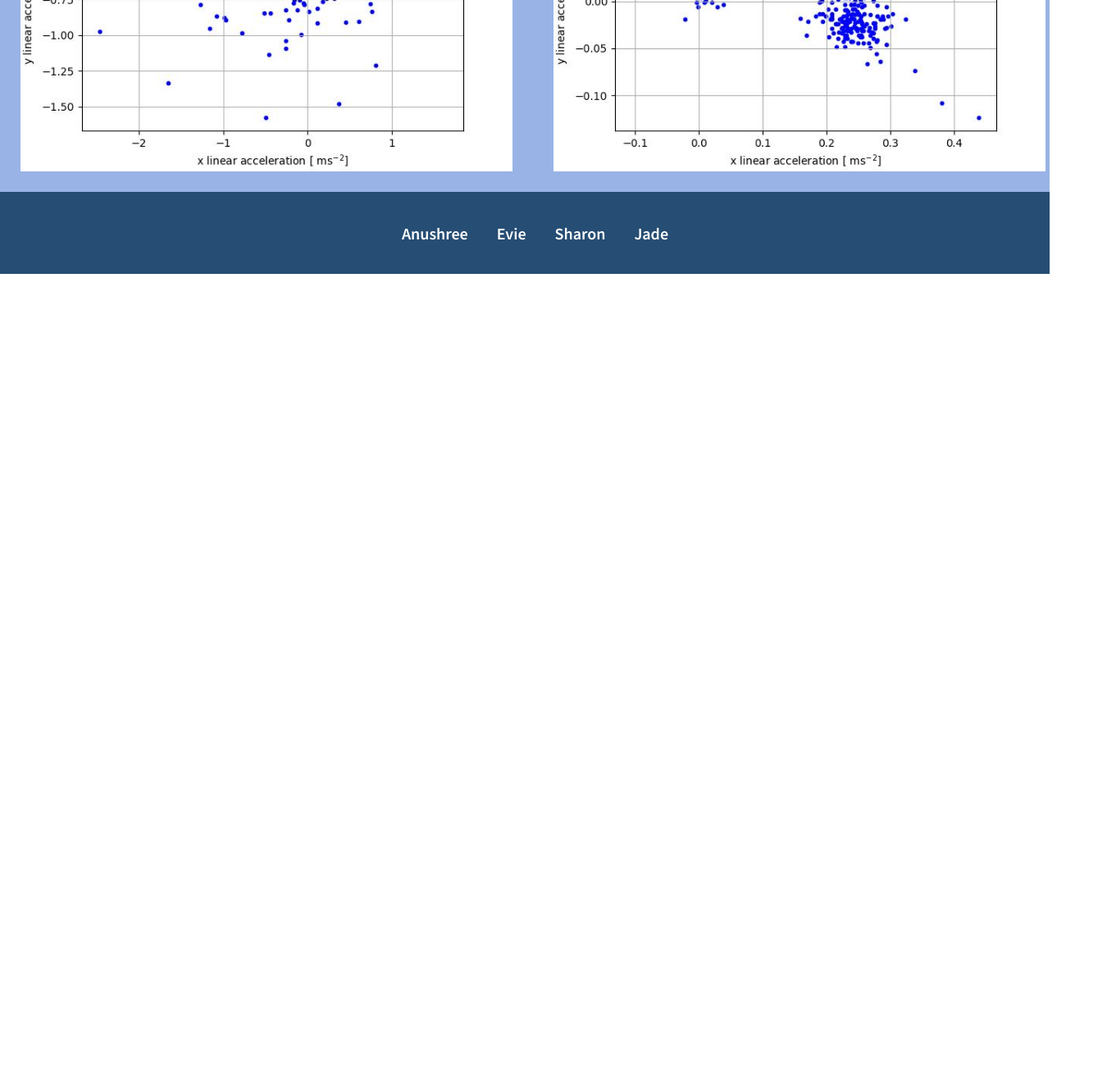
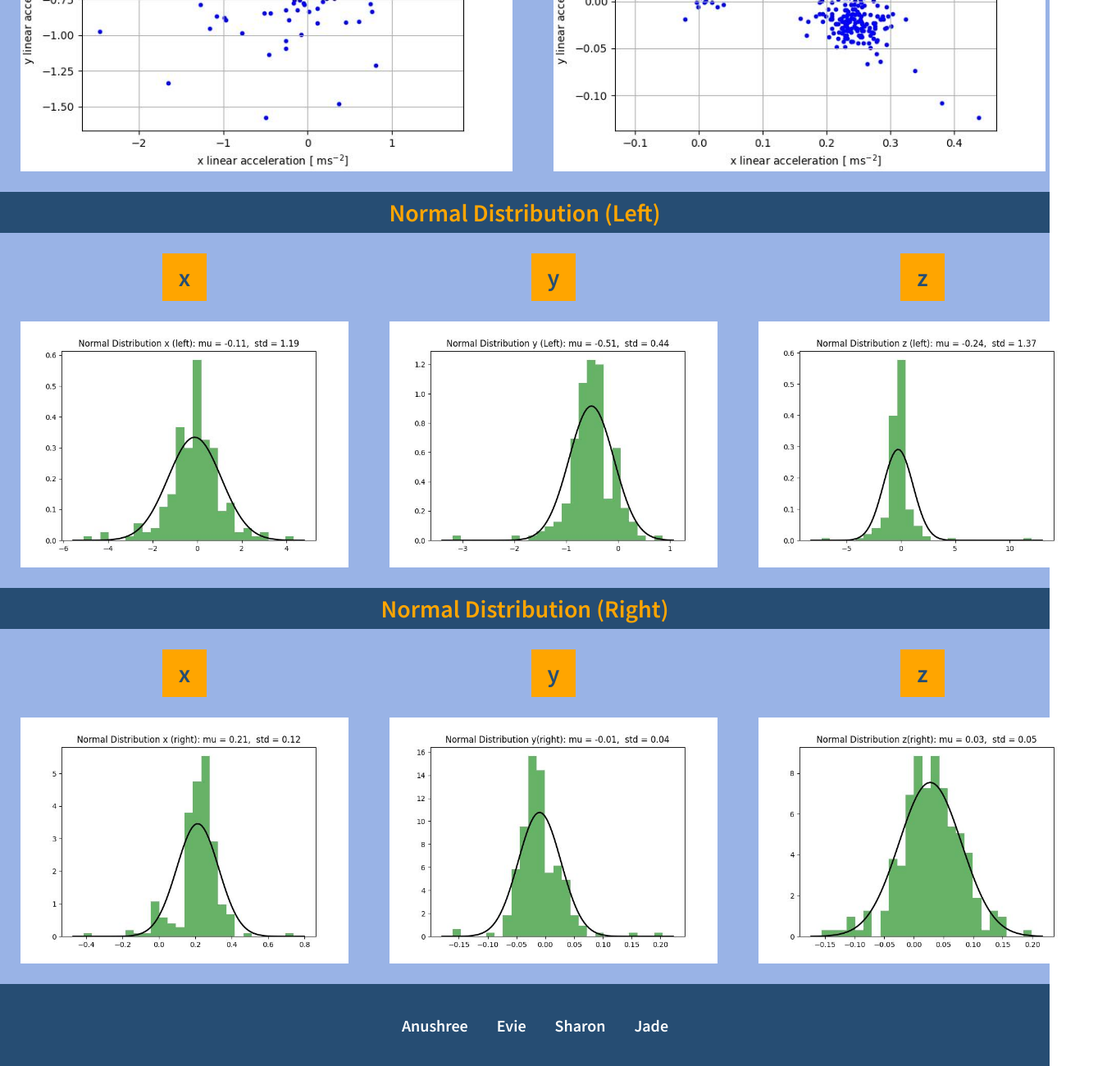
Before and after one commit to kjadec/3P04-Project, a plain HTML site: page Clinician.html in a window 1280 px wide. Shown: the part 5088-6388 px from the top of the page at 82% size, 1350 px wide, since content can reach past the window. Before the commit the page ends 5422 px from the top, so only its background shows below. Drawn offline with Linux system fonts and the light colour scheme.

Commit message:
standard dev

```diff
--- a/Clinician.html
+++ b/Clinician.html
@@ -46,7 +46,7 @@
         <div class="main__inside">
           <div class="titleplots">Combined Data</div>
           <div class="main__card">
-            <img src="assets/x.jpg" alt="yAcceleration" />
+            <img src="assets/x.jpg" />
           </div>
         </div>
       </div>
@@ -54,13 +54,13 @@
         <div class="main__inside">
           <div class="titleplots">Left</div>
           <div class="main__card">
-            <img src="assets/xaccL.jpg" alt="yAcceleration" />
+            <img src="assets/xaccL.jpg" />
           </div>
         </div>
         <div class="main__inside">
           <div class="titleplots">Right</div>
           <div class="main__card">
-            <img src="assets/xaccR.jpg" alt="yAcceleration" />
+            <img src="assets/xaccR.jpg" />
           </div>
         </div>
       </div>
@@ -70,7 +70,7 @@
         <div class="main__inside">
           <div class="titleplots">Combined Data</div>
           <div class="main__card">
-            <img src="assets/y.jpg" alt="yAcceleration" />
+            <img src="assets/y.jpg" />
           </div>
         </div>
       </div>
@@ -78,13 +78,13 @@
         <div class="main__inside">
           <div class="titleplots">Left</div>
           <div class="main__card">
-            <img src="assets/yaccL.jpg" alt="yAcceleration" />
+            <img src="assets/yaccL.jpg" />
           </div>
         </div>
         <div class="main__inside">
           <div class="titleplots">Right</div>
           <div class="main__card">
-            <img src="assets/yaccR.jpg" alt="yAcceleration" />
+            <img src="assets/yaccR.jpg" />
           </div>
         </div>
       </div>
@@ -93,7 +93,7 @@
         <div class="main__inside">
           <div class="titleplots">Combined Data</div>
           <div class="main__card">
-            <img src="assets/z.jpg" alt="yAcceleration" />
+            <img src="assets/z.jpg" />
           </div>
         </div>
       </div>
@@ -102,13 +102,13 @@
         <div class="main__inside">
           <div class="titleplots">Left</div>
           <div class="main__card">
-            <img src="assets/zaccL.jpg" alt="yAcceleration" />
+            <img src="assets/zaccL.jpg" />
           </div>
         </div>
         <div class="main__inside">
           <div class="titleplots">Right</div>
           <div class="main__card">
-            <img src="assets/zaccR.jpg" alt="yAcceleration" />
+            <img src="assets/zaccR.jpg" />
           </div>
         </div>
       </div>
@@ -119,7 +119,7 @@
         <div class="main__inside">
           <div class="titleplots">Combined Data</div>
           <div class="main__card">
-            <img src="assets/xy.jpg" alt="yAcceleration" />
+            <img src="assets/xy.jpg" />
           </div>
         </div>
       </div>
@@ -128,13 +128,63 @@
         <div class="main__inside">
           <div class="titleplots">Left</div>
           <div class="main__card">
-            <img src="assets/xyL.jpg" alt="yAcceleration" />
+            <img src="assets/xyL.jpg" />
           </div>
         </div>
         <div class="main__inside">
           <div class="titleplots">Right</div>
           <div class="main__card">
-            <img src="assets/xyR.jpg" alt="yAcceleration" />
+            <img src="assets/xyR.jpg" />
+          </div>
+        </div>
+      </div>
+
+      <div class="divider">
+        <div class="title">Normal Distribution (Left)</div>
+      </div>
+
+      <div class="main__column">
+        <div class="main__inside">
+          <div class="titleplots">x</div>
+          <div class="main__cardsmall">
+            <img src="assets/xstanL.jpg" />
+          </div>
+        </div>
+        <div class="main__inside">
+          <div class="titleplots">y</div>
+          <div class="main__cardsmall">
+            <img src="assets/ystanL.jpg" />
+          </div>
+        </div>
+        <div class="main__inside">
+          <div class="titleplots">z</div>
+          <div class="main__cardsmall">
+            <img src="assets/zstanL.jpg" />
+          </div>
+        </div>
+      </div>
+
+      <div class="divider">
+        <div class="title">Normal Distribution (Right)</div>
+      </div>
+
+      <div class="main__column">
+        <div class="main__inside">
+          <div class="titleplots">x</div>
+          <div class="main__cardsmall">
+            <img src="assets/xstanR.jpg" />
+          </div>
+        </div>
+        <div class="main__inside">
+          <div class="titleplots">y</div>
+          <div class="main__cardsmall">
+            <img src="assets/ystanR.jpg" />
+          </div>
+        </div>
+        <div class="main__inside">
+          <div class="titleplots">z</div>
+          <div class="main__cardsmall">
+            <img src="assets/zstanR.jpg" />
           </div>
         </div>
       </div>
--- a/styleclinician.css
+++ b/styleclinician.css
@@ -131,6 +131,15 @@ body {
   margin: 25px;
 }
 
+.main__cardsmall {
+  /* border: 1px solid black; */
+  display: flex;
+  flex-direction: column;
+  width: 400px;
+  background-color: #DBFEB8;
+  margin: 25px;
+}
+
 .title {
   font-family: "Source Sans Pro", sans-serif;
   font-weight: 900;
```
Also changed, not shown: assets/xstanL.jpg (added), assets/xstanR.jpg (added), assets/ystanL.jpg (added), assets/ystanR.jpg (added), assets/zstanL.jpg (added), assets/zstanR.jpg (added).
